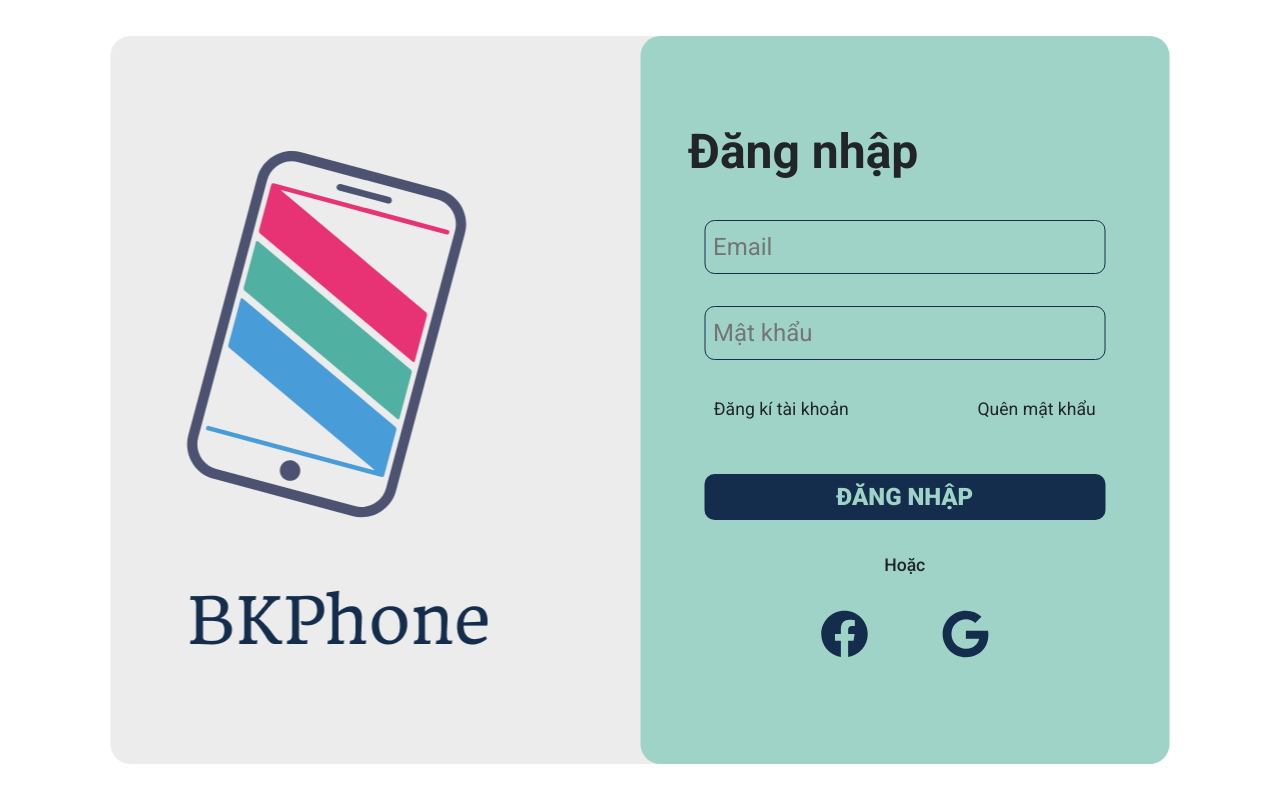
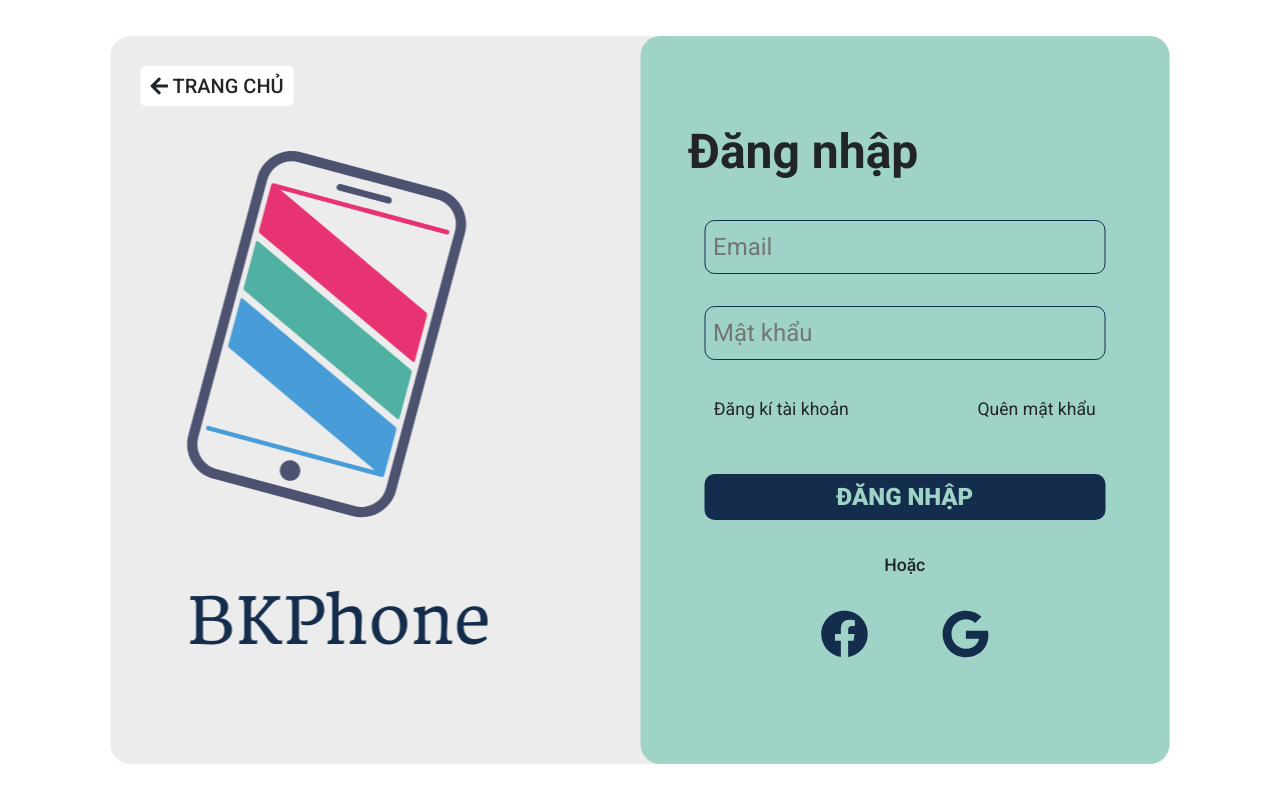
Before and after one commit to truongn843/tmdt-ms, a React (Create React App) app: page / in a window 1280 px wide. Both pictures are taken after a click on the button "Đăng nhập". Built offline with nearby package versions, Linux system fonts and the light colour scheme; no server answers; the database is empty; what @fortawesome/fontawesome would draw is missing.

Commit message:
fix some bugs

```diff
--- a/src/components/CardContent/MaKhuyenMai.js
+++ b/src/components/CardContent/MaKhuyenMai.js
@@ -8,10 +8,12 @@ function MaKhuyenMai (props) {
     const [apply, setApply] = useState({value: false, code: null});
 
     const db = getFirestore(app);
-    const cartRef = doc(db, 'carts', localStorage.getItem('userID'));
+
+    const userID = localStorage.getItem('userID');
 
     useEffect(()=>{
         const loadVoucher = async () => {
+            const cartRef = doc(db, 'carts', userID);
             const cartSnap = await getDoc(cartRef);
             if (cartSnap.exists()){
                 if (cartSnap.data().voucher !== ""){
@@ -20,11 +22,12 @@ function MaKhuyenMai (props) {
                 }
             }
         };
-        loadVoucher();
+        if (userID !== null) loadVoucher();
     },[]);
 
     const applyVoucher = e => {
         const checkVoucher = async () => {
+            const cartRef = doc(db, 'carts', userID);
             const q = query(collection(db, "vouchers"), where("code", "==", apply.code));
             const querySnapshot = await getDocs(q);
             let found = false;
@@ -49,6 +52,7 @@ function MaKhuyenMai (props) {
 
     const removeVoucher = e => {
         const removeVoucher = async () => {
+            const cartRef = doc(db, 'carts', userID);
             const cartSnap = await getDoc(cartRef);
             let userCart = JSON.parse(JSON.stringify(cartSnap.data()));
             userCart.voucher = "";
--- a/src/views/CartPage/CartPage.js
+++ b/src/views/CartPage/CartPage.js
@@ -49,7 +49,7 @@ function CartPage() {
         setPhone({value: doc.data().phone});
       })
     }
-    verifyAdmin();
+    if (email !== null) verifyAdmin();
     const loadVoucher = async () => {
       const cartRef = doc(db, 'carts', localStorage.getItem('userID'));
       const cartSnap = await getDoc(cartRef);
@@ -93,7 +93,7 @@ function CartPage() {
         }))
       });
     }
-    loadCartData();
+    if (email !== null) loadCartData();
   }, [])
 
   const handlePayment = () => {
--- a/src/views/LoginPage/Login.js
+++ b/src/views/LoginPage/Login.js
@@ -1,6 +1,7 @@
 import React, { useState, useEffect } from "react";
 import { FontAwesomeIcon } from "@fortawesome/react-fontawesome";
 import { faFacebook, faGoogle } from "@fortawesome/free-brands-svg-icons";
+import { faArrowLeft } from "@fortawesome/free-solid-svg-icons"
 import { useHistory } from "react-router";
 import banner from "../../assert/banner.png";
 import { app } from "../../firebase";
@@ -85,6 +86,9 @@ function Login(props) {
   const singupHandler = () => {
     history.push("/signup");
   };
+  const backToHome = e => {
+    history.push("/");
+  }
   useEffect(() => {
     try{
       setError({status: true, message: props.location.state.msg});
@@ -96,6 +100,7 @@ function Login(props) {
     <div>
       <div className="form" onSubmit={submitHandler}>
         <img src={banner} alt="" className="form-image" />
+        <div className="homepage" onClick={backToHome}><FontAwesomeIcon icon={faArrowLeft}/> Trang chủ</div>
         <form action="" className="form-container">
           <div className="login-content">Đăng nhập</div>
           {error.status === true && (
--- a/src/views/LoginPage/login.css
+++ b/src/views/LoginPage/login.css
@@ -78,3 +78,21 @@
   padding: 0 5rem;
   color: #142d4c;
 }
+.homepage {
+  position: absolute;
+  top: 30px;
+  left: 30px;
+  z-index: 2;
+  font-size: 20px;
+  background-color: white;
+  padding: 5px 10px 5px 10px;
+  text-transform: uppercase;
+  font-weight: 500;
+  border-radius: 5px;
+}
+
+.homepage:hover {
+  color: white;
+  background-color: #9fd3c7;
+  cursor: pointer;
+}
```
